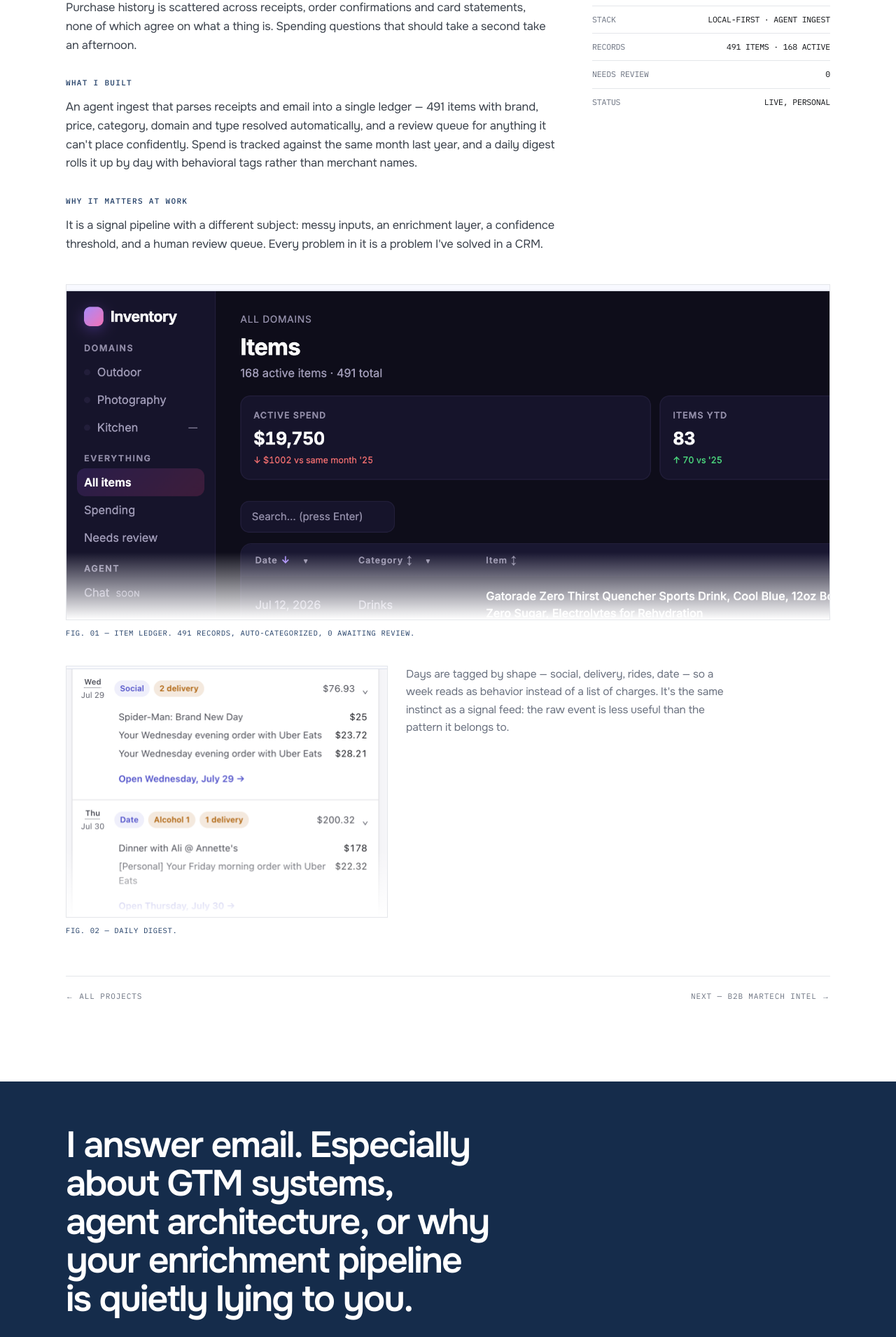
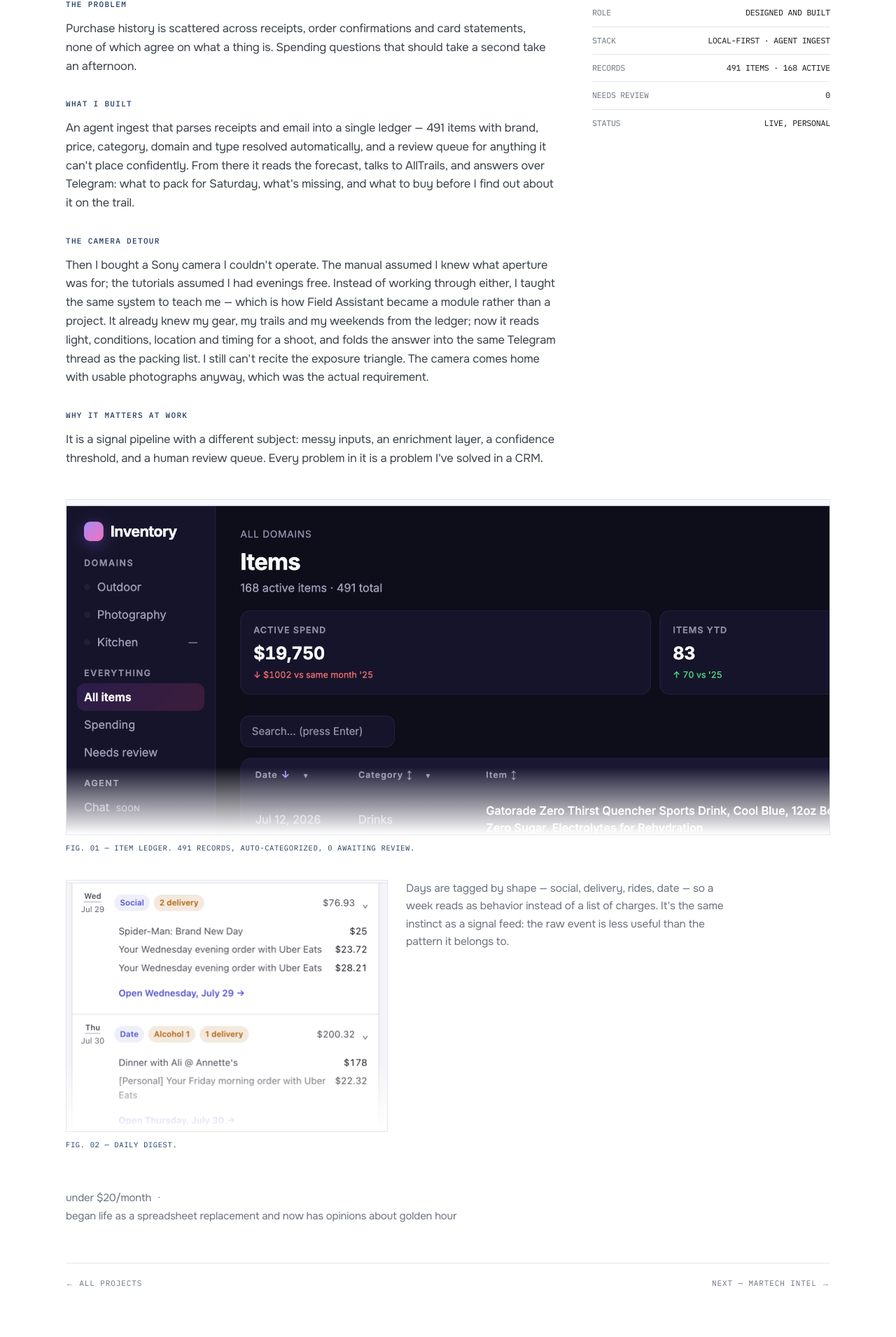
Before and after one commit to tkeefe66/tomkeefe-ai, a Next.js app: page /projects/inventory in a window 1280 px wide. Shown: the part 427-2337 px from the top of the page at 70% size. Built offline with nearby package versions, Linux system fonts and the light colour scheme.

Commit message:
content: align MarTech + Inventory detail pages with new cards; add Field Assistant module story

```diff
--- a/components/ProjectPage.tsx
+++ b/components/ProjectPage.tsx
@@ -2,6 +2,7 @@ import Link from "next/link";
 import Nav from "@/components/Nav";
 import ContactBand from "@/components/ContactBand";
 import FigurePlate from "@/components/FigurePlate";
+import MetaRow from "@/components/MetaRow";
 import { getProjectDetail } from "@/content/projects";
 
 export default function ProjectPage({
@@ -81,6 +82,11 @@ export default function ProjectPage({
             )}
           </div>
         )}
+        {project.meta?.some(Boolean) && (
+          <div className="mt-(--space-8)">
+            <MetaRow items={project.meta} />
+          </div>
+        )}
         <div
           className="mono mt-(--space-8) flex justify-between gap-5 pb-14 pt-5 text-[11px] tracking-[0.08em] max-[560px]:flex-col max-[560px]:items-start max-[560px]:gap-2.5"
           style={{ borderTop: "1px solid var(--hair)" }}
--- a/content/projects.ts
+++ b/content/projects.ts
@@ -74,10 +74,10 @@ export const projectDetails: ProjectDetail[] = [
   {
     slug: "b2b-martech-intel",
     number: "PROJECT 01",
-    title: "B2B MarTech Intel",
+    title: "MarTech Intel",
     menuSubtitle: "MARKET INTELLIGENCE · INTERNAL",
     premise:
-      "A market-intelligence system for a go-to-market organization, built so the field stops guessing what changed this week.",
+      "A market intelligence function for a GTM org that doesn't have one — filtered against the topics and companies I care about, delivered as one digest email every morning.",
     sections: [
       {
         heading: "THE PROBLEM",
@@ -85,12 +85,7 @@ export const projectDetails: ProjectDetail[] = [
       },
       {
         heading: "WHAT I BUILT",
-        body: "A continuous ingest across news, GTM tech and AI sources that categorizes and tags every article, tracks named companies, and refreshes every twelve minutes. On top of the same corpus sit the things people actually asked for: briefings, trend analysis, an AI analyst, and drafting tools for thought leadership and field enablement.",
-      },
-      {
-        heading: "WHAT CHANGED",
-        body: "[Outcome pending — the number you want to lead with goes here.]",
-        pending: true,
+        body: "A continuous ingest across news, GTM tech and AI sources that categorizes and tags every article, tracks named companies, and refreshes every twelve minutes. On top of the same corpus sit the things people actually asked for: briefings, trend analysis, an AI analyst, and drafting tools for thought leadership and field enablement. It also tracks how the narrative moves over weeks, not just what happened yesterday.",
       },
     ],
     facts: [
@@ -112,6 +107,11 @@ export const projectDetails: ProjectDetail[] = [
         naturalHeight: 1740,
       },
     ],
+    meta: [
+      "63,731 articles ingested",
+      "under $10/month to run",
+      "took over a month, mostly because v1 also insisted on building slide decks",
+    ],
     next: { slug: "inventory" },
   },
   {
@@ -120,7 +120,7 @@ export const projectDetails: ProjectDetail[] = [
     title: "Inventory",
     menuSubtitle: "LEDGER + DIGEST · LIVE",
     premise:
-      "The same discipline I apply to a revenue stack, pointed at my own household: parse everything, categorize it once, query it forever.",
+      "Started as a way to stop losing track of outdoor gear: it learns what I own by parsing receipts and email, so buying a jacket is the same act as cataloguing one.",
     sections: [
       {
         heading: "THE PROBLEM",
@@ -128,7 +128,11 @@ export const projectDetails: ProjectDetail[] = [
       },
       {
         heading: "WHAT I BUILT",
-        body: "An agent ingest that parses receipts and email into a single ledger — 491 items with brand, price, category, domain and type resolved automatically, and a review queue for anything it can't place confidently. Spend is tracked against the same month last year, and a daily digest rolls it up by day with behavioral tags rather than merchant names.",
+        body: "An agent ingest that parses receipts and email into a single ledger — 491 items with brand, price, category, domain and type resolved automatically, and a review queue for anything it can't place confidently. From there it reads the forecast, talks to AllTrails, and answers over Telegram: what to pack for Saturday, what's missing, and what to buy before I find out about it on the trail.",
+      },
+      {
+        heading: "THE CAMERA DETOUR",
+        body: "Then I bought a Sony camera I couldn't operate. The manual assumed I knew what aperture was for; the tutorials assumed I had evenings free. Instead of working through either, I taught the same system to teach me — which is how Field Assistant became a module rather than a project. It already knew my gear, my trails and my weekends from the ledger; now it reads light, conditions, location and timing for a shoot, and folds the answer into the same Telegram thread as the packing list. I still can't recite the exposure triangle. The camera comes home with usable photographs anyway, which was the actual requirement.",
       },
       {
         heading: "WHY IT MATTERS AT WORK",
@@ -166,6 +170,11 @@ export const projectDetails: ProjectDetail[] = [
     ],
     digestNote:
       "Days are tagged by shape — social, delivery, rides, date — so a week reads as behavior instead of a list of charges. It's the same instinct as a signal feed: the raw event is less useful than the pattern it belongs to.",
+    meta: [
+      null,
+      "under $20/month",
+      "began life as a spreadsheet replacement and now has opinions about golden hour",
+    ],
     next: { slug: "b2b-martech-intel" },
   },
 ];
--- a/content/types.ts
+++ b/content/types.ts
@@ -82,5 +82,7 @@ export type ProjectDetail = {
   figures: ProjectFigure[];
   /** Inventory only: paragraph beside FIG. 02. */
   digestNote?: string;
+  /** Same three-line stat block as the card (brief Phase 2 §3); null clauses omitted per OPEN.md. */
+  meta?: (string | null)[];
   next: { slug: string };
 };
```
Also changed, not shown: 1 other file (tests, documents, lock files or other folders).
